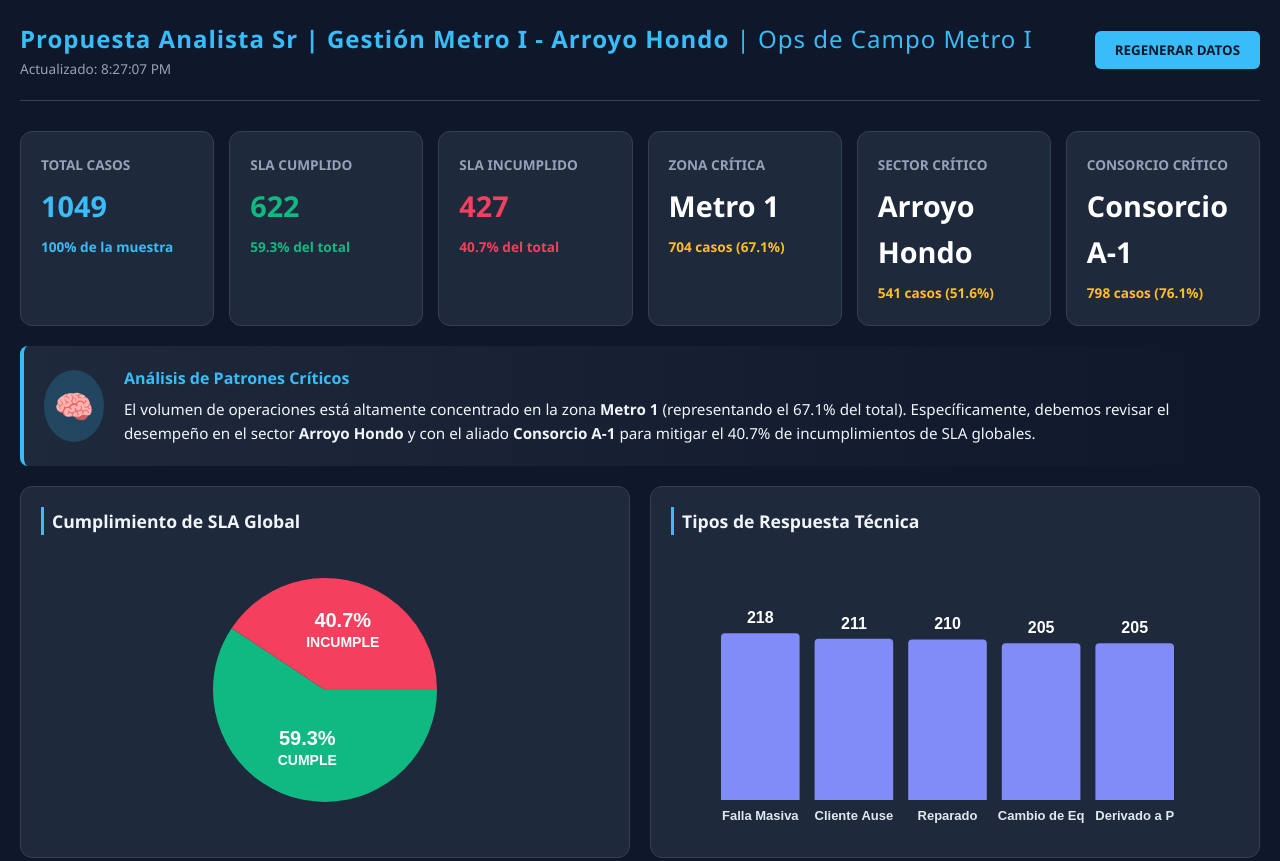
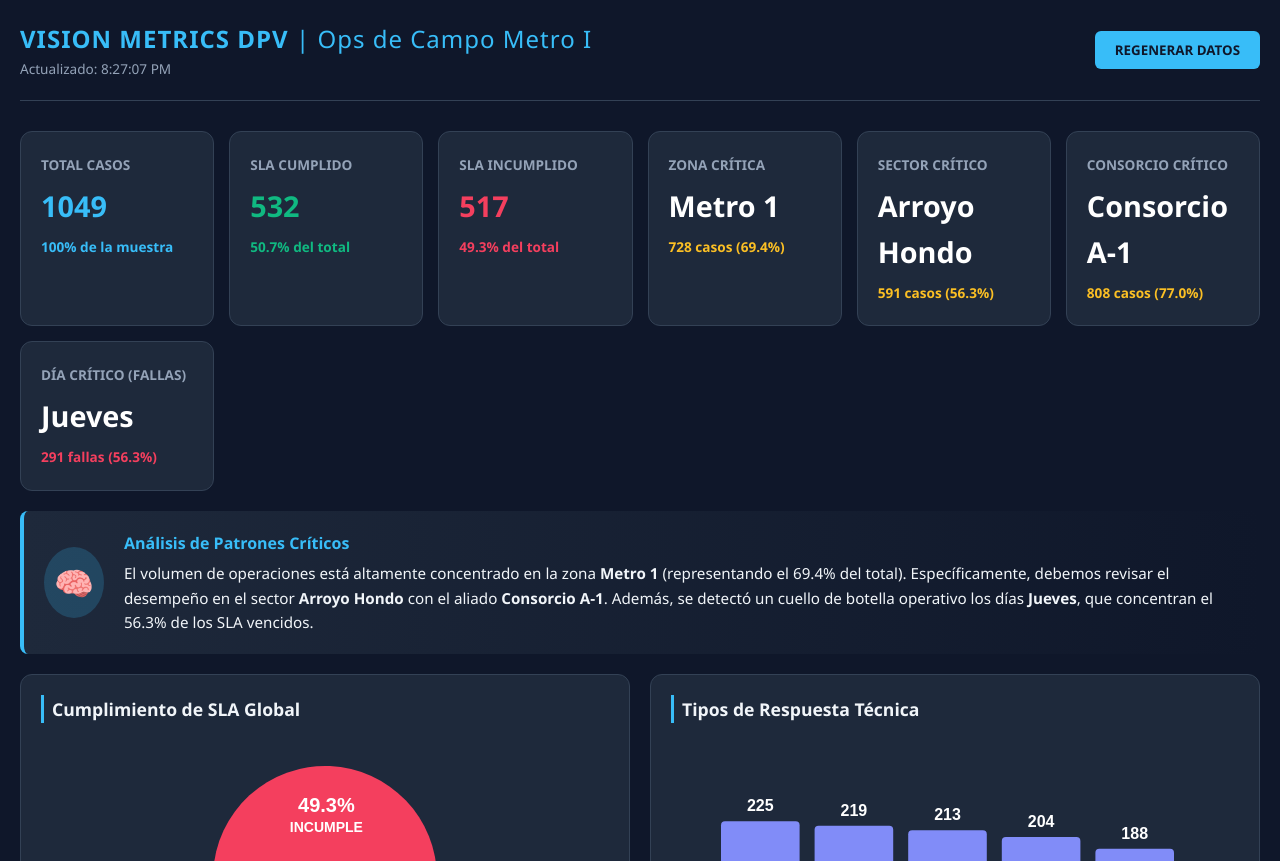
Before and after one commit to DARIELADOLFO/ANALIZADOR_SLA_PUNTUALIDAD, a plain HTML site: page index.html in a window 1280 px wide. Shown: the top 861 px of the page. Drawn offline with Linux system fonts and the light colour scheme.

Commit message:
Update index.html

```diff
--- a/index.html
+++ b/index.html
@@ -6,7 +6,6 @@
     <title>SLA Operational Intelligence | Ops de Campo Metro I</title>
     <style>
         :root {
-            /* Colores del diseño original */
             --bg-dark: #0f172a;
             --card-bg: #1e293b;
             --accent: #38bdf8;
@@ -175,7 +174,7 @@
 <div class="dashboard-container">
     <header>
         <div class="header-title">
-            <h1>Propuesta Analista Sr | Gestión Metro I - Arroyo Hondo <span style="font-weight: 200;">| Ops de Campo Metro I</span></h1>
+            <h1>VISION METRICS DPV <span style="font-weight: 200;">| Ops de Campo Metro I</span></h1>
             <p id="last-update">Actualizado: --</p>
         </div>
         <div class="header-actions">
@@ -219,7 +218,8 @@
             <option value="CUMPLE">Solo Cumplidos</option>
         </select>
         <div style="flex-grow: 1;"></div>
-<span id="contador-registros" style="font-size: 0.85rem; color: var(--text-dim)">Visualizando registros...</span>    </div>
+        <span id="contador-registros" style="font-size: 0.85rem; color: var(--text-dim)">Visualizando registros...</span>
+    </div>
 
     <div class="data-table-container">
         <table id="techTable">
@@ -229,6 +229,7 @@
                     <th>Zona</th>
                     <th>Consorcio</th>
                     <th>Sector</th>
+                    <th>Día</th>
                     <th>SLA</th>
                     <th>Respuesta Técnica</th>
                     <th>Tiempo</th>
@@ -248,6 +249,7 @@ const CONFIG = {
     zonas: ["Metro 1", "Metro 2", "Norte", "Sur", "Este"],
     sectores: ["Arroyo Hondo", "Naco", "Los Mina", "Herrera", "Bella Vista", "Piantini", "Santiago Centro", "Bavaro"],
     consorcios: ["Consorcio A-1", "ServiRed", "TechField", "Alpha Ops"],
+    dias: ["Lunes", "Martes", "Miércoles", "Jueves", "Viernes", "Sábado", "Domingo"],
     respuestas: ["Reparado", "Cambio de Equipo", "Falla Masiva", "Cliente Ausente", "Derivado a Planta Externa"],
     tecnicos: ["Juan Perez", "Carlos Ruiz", "Dahiana Gomez", "Luis Abinader", "Marcos Pena", "Roberto Angel", "Elena Vasquez", "Pedro Martinez"]
 };
@@ -258,11 +260,13 @@ function generateData(count = 1000) {
         const zona = (Math.random() > 0.4) ? "Metro 1" : CONFIG.zonas[Math.floor(Math.random() * CONFIG.zonas.length)];
         const sector = (zona === "Metro 1" && Math.random() > 0.3) ? "Arroyo Hondo" : CONFIG.sectores[Math.floor(Math.random() * CONFIG.sectores.length)];
         const consorcio = (zona === "Metro 1") ? "Consorcio A-1" : CONFIG.consorcios[Math.floor(Math.random() * CONFIG.consorcios.length)];
+        const dia = (Math.random() > 0.6) ? "Jueves" : CONFIG.dias[Math.floor(Math.random() * CONFIG.dias.length)];
 
         // Probabilidad de SLA
         let failProb = 0.2; // base 20%
         if (zona === "Metro 1") failProb += 0.2;
         if (sector === "Arroyo Hondo") failProb += 0.15;
+        if (dia === "Jueves") failProb += 0.15;
 
         const incumple = Math.random() < failProb;
         const tiempo = incumple ? (Math.random() * 24 + 48).toFixed(1) : (Math.random() * 20 + 2).toFixed(1);
@@ -272,6 +276,7 @@ function generateData(count = 1000) {
             zona,
             sector,
             consorcio,
+            dia,
             respuesta: CONFIG.respuestas[Math.floor(Math.random() * CONFIG.respuestas.length)],
             tiempo,
             sla: incumple ? "INCUMPLE" : "CUMPLE"
@@ -289,7 +294,7 @@ function analyzeData(data) {
     // Contadores
     const counts = {
         sla: { CUMPLE: 0, INCUMPLE: 0 },
-        zona: {}, sector: {}, consorcio: {}, respuesta: {}
+        zona: {}, sector: {}, consorcio: {}, respuesta: {}, diaIncumple: {}
     };
 
     data.forEach(d => {
@@ -298,6 +303,10 @@ function analyzeData(data) {
         counts.sector[d.sector] = (counts.sector[d.sector] || 0) + 1;
         counts.consorcio[d.consorcio] = (counts.consorcio[d.consorcio] || 0) + 1;
         counts.respuesta[d.respuesta] = (counts.respuesta[d.respuesta] || 0) + 1;
+
+        if(d.sla === 'INCUMPLE') {
+            counts.diaIncumple[d.dia] = (counts.diaIncumple[d.dia] || 0) + 1;
+        }
     });
 
     const getTop = (obj) => Object.entries(obj).sort((a,b) => b[1] - a[1]);
@@ -305,12 +314,13 @@ function analyzeData(data) {
     const topZona = getTop(counts.zona)[0];
     const topSector = getTop(counts.sector)[0];
     const topConsorcio = getTop(counts.consorcio)[0];
+    const topDia = getTop(counts.diaIncumple)[0] || ["N/A", 0];
 
     return {
         total,
         cumplidos: counts.sla.CUMPLE,
         incumplidos: counts.sla.INCUMPLE,
-        topZona, topSector, topConsorcio,
+        topZona, topSector, topConsorcio, topDia,
         allZonas: getTop(counts.zona),
         allSectores: getTop(counts.sector).slice(0, 5),
         allRespuestas: getTop(counts.respuesta)
@@ -324,16 +334,17 @@ function renderKPIs(stats) {
     const container = document.getElementById('kpi-container');
     const t = stats.total;
 
-    // Calculamos los porcentajes sobre el total de 1000 casos como pediste
     const calcPerc = (val) => ((val / t) * 100).toFixed(1) + '%';
+    const calcPercFallas = (val) => stats.incumplidos > 0 ? ((val / stats.incumplidos) * 100).toFixed(1) + '%' : '0%';
 
     const cards = [
-        { label: 'Total Casos', value: t, sub: '100% de la muestra', color: 'var(--accent)', subColor: 'var(--accent)' }, // Azul
-        { label: 'SLA Cumplido', value: stats.cumplidos, sub: `${calcPerc(stats.cumplidos)} del total`, color: 'var(--success)', subColor: 'var(--success)' }, // Verde
-        { label: 'SLA Incumplido', value: stats.incumplidos, sub: `${calcPerc(stats.incumplidos)} del total`, color: 'var(--danger)', subColor: 'var(--danger)' }, // Rojo
-        { label: 'Zona Crítica', value: stats.topZona[0], sub: `${stats.topZona[1]} casos (${calcPerc(stats.topZona[1])})`, color: '#fff', subColor: 'var(--warning)' }, // Texto blanco, sub Amarillo
-        { label: 'Sector Crítico', value: stats.topSector[0], sub: `${stats.topSector[1]} casos (${calcPerc(stats.topSector[1])})`, color: '#fff', subColor: 'var(--warning)' }, // Texto blanco, sub Amarillo
-        { label: 'Consorcio Crítico', value: stats.topConsorcio[0], sub: `${stats.topConsorcio[1]} casos (${calcPerc(stats.topConsorcio[1])})`, color: '#fff', subColor: 'var(--warning)' } // Texto blanco, sub Amarillo
+        { label: 'Total Casos', value: t, sub: '100% de la muestra', color: 'var(--accent)', subColor: 'var(--accent)' },
+        { label: 'SLA Cumplido', value: stats.cumplidos, sub: `${calcPerc(stats.cumplidos)} del total`, color: 'var(--success)', subColor: 'var(--success)' },
+        { label: 'SLA Incumplido', value: stats.incumplidos, sub: `${calcPerc(stats.incumplidos)} del total`, color: 'var(--danger)', subColor: 'var(--danger)' },
+        { label: 'Zona Crítica', value: stats.topZona[0], sub: `${stats.topZona[1]} casos (${calcPerc(stats.topZona[1])})`, color: '#fff', subColor: 'var(--warning)' },
+        { label: 'Sector Crítico', value: stats.topSector[0], sub: `${stats.topSector[1]} casos (${calcPerc(stats.topSector[1])})`, color: '#fff', subColor: 'var(--warning)' },
+        { label: 'Consorcio Crítico', value: stats.topConsorcio[0], sub: `${stats.topConsorcio[1]} casos (${calcPerc(stats.topConsorcio[1])})`, color: '#fff', subColor: 'var(--warning)' },
+        { label: 'Día Crítico (Fallas)', value: stats.topDia[0], sub: `${stats.topDia[1]} fallas (${calcPercFallas(stats.topDia[1])})`, color: '#fff', subColor: 'var(--danger)' }
     ];
 
     container.innerHTML = cards.map(c => `
@@ -346,17 +357,15 @@ function renderKPIs(stats) {
 
     const insight = `El volumen de operaciones está altamente concentrado en la zona <b>${stats.topZona[0]}</b>
     (representando el ${calcPerc(stats.topZona[1])} del total). Específicamente, debemos revisar el desempeño
-    en el sector <b>${stats.topSector[0]}</b> y con el aliado <b>${stats.topConsorcio[0]}</b> para mitigar
-    el ${calcPerc(stats.incumplidos)} de incumplimientos de SLA globales.`;
+    en el sector <b>${stats.topSector[0]}</b> con el aliado <b>${stats.topConsorcio[0]}</b>. Además, se detectó un
+    cuello de botella operativo los días <b>${stats.topDia[0]}</b>, que concentran el ${calcPercFallas(stats.topDia[1])} de los SLA vencidos.`;
 
     document.getElementById('smart-insight').innerHTML = insight;
 }
 
 /**
- * CANVAS CHART ENGINE (Custom implementation)
+ * CANVAS CHART ENGINE
  */
-
-// 1. Gráfico de Pastel (Pie Chart) para SLA con % adentro
 function drawPieChart(canvasId, values, labels, colors) {
     const canvas = document.getElementById(canvasId);
     const ctx = canvas.getContext('2d');
@@ -379,7 +388,6 @@ function drawPieChart(canvasId, values, labels, colors) {
     values.forEach((val, i) => {
         const sliceAngle = (2 * Math.PI * val) / total;
 
-        // Dibujar rebanada
         ctx.beginPath();
         ctx.moveTo(centerX, centerY);
         ctx.arc(centerX, centerY, radius, startAngle, startAngle + sliceAngle);
@@ -387,7 +395,6 @@ function drawPieChart(canvasId, values, labels, colors) {
         ctx.fillStyle = colors[i];
         ctx.fill();
 
-        // Texto grande adentro del gráfico
         const midAngle = startAngle + sliceAngle / 2;
         const textX = centerX + Math.cos(midAngle) * (radius * 0.55);
         const textY = centerY + Math.sin(midAngle) * (radius * 0.55);
@@ -395,19 +402,18 @@ function drawPieChart(canvasId, values, labels, colors) {
         const percentage = ((val / total) * 100).toFixed(1) + '%';
 
         ctx.fillStyle = '#ffffff';
-        ctx.font = 'bold 20px Arial'; // TEXTO GRANDE
+        ctx.font = 'bold 20px Arial';
         ctx.textAlign = 'center';
         ctx.textBaseline = 'middle';
         ctx.fillText(percentage, textX, textY - 10);
 
-        ctx.font = 'bold 14px Arial'; // ETIQUETA GRANDE
+        ctx.font = 'bold 14px Arial';
         ctx.fillText(labels[i], textX, textY + 12);
 
         startAngle += sliceAngle;
     });
 }
 
-// 2. Gráfico de Barras con nombres y datos mucho más grandes
 function drawBarChart(canvasId, dataLabels, dataValues, color = '#38bdf8') {
     const canvas = document.getElementById(canvasId);
     const ctx = canvas.getContext('2d');
@@ -417,7 +423,7 @@ function drawBarChart(canvasId, dataLabels, dataValues, color = '#38bdf8') {
     ctx.scale(dpr, dpr);
 
     const width = canvas.offsetWidth;
-    const height = canvas.offsetHeight - 30; // Espacio para texto abajo
+    const height = canvas.offsetHeight - 30;
     const padding = 50;
     const barWidth = (width - padding * 2) / dataLabels.length - 15;
     const maxVal = Math.max(...dataValues) * 1.2;
@@ -429,24 +435,20 @@ function drawBarChart(canvasId, dataLabels, dataValues, color = '#38bdf8') {
         const x = padding + i * (barWidth + 15);
         const y = height - barHeight;
 
-        // Barra
         ctx.fillStyle = color;
         ctx.beginPath();
         if(ctx.roundRect) {
             ctx.roundRect(x, y, barWidth, barHeight, [4, 4, 0, 0]);
         } else {
-            ctx.rect(x, y, barWidth, barHeight); // Fallback navegadores viejos
+            ctx.rect(x, y, barWidth, barHeight);
         }
         ctx.fill();
 
-        // Etiquetas X (Nombres más grandes)
         ctx.fillStyle = '#e2e8f0';
         ctx.font = 'bold 13px Arial';
         ctx.textAlign = 'center';
-        // Recortamos el texto si es muy largo para que no se superponga
         ctx.fillText(dataLabels[i].substring(0, 12), x + (barWidth/2), height + 20);
 
-        // Valores numéricos encima de las barras (Mucho más grandes)
         ctx.fillStyle = '#ffffff';
         ctx.font = 'bold 16px Arial';
         ctx.fillText(val, x + (barWidth/2), y - 10);
@@ -464,6 +466,7 @@ function renderTable(data) {
             <td>${row.zona}</td>
             <td>${row.consorcio}</td>
             <td>${row.sector}</td>
+            <td>${row.dia}</td>
             <td><span class="badge ${row.sla === 'INCUMPLE' ? 'badge-danger' : 'badge-success'}">${row.sla}</span></td>
             <td>${row.respuesta}</td>
             <td>${row.tiempo}h</td>
@@ -488,35 +491,25 @@ function filterTable() {
  * INITIALIZATION
  */
 function initDashboard() {
-    // 1. Generar un volumen aleatorio de casos (ejemplo: entre 600 y 1500)
-    // Puedes cambiar estos números si quieres más o menos casos
     const volumenAleatorio = Math.floor(Math.random() * (1500 - 600 + 1)) + 600;
 
-    // 2. Pasamos ese número aleatorio a nuestro generador de datos
     RAW_DATA = generateData(volumenAleatorio);
     const stats = analyzeData(RAW_DATA);
 
     document.getElementById('last-update').innerText = `Actualizado: ${new Date().toLocaleTimeString()}`;
-
-    // 3. Actualizamos el texto en la pantalla para que muestre el volumen real
     document.getElementById('contador-registros').innerText = `Visualizando ${volumenAleatorio} registros operativos`;
 
     renderKPIs(stats);
     renderTable(RAW_DATA);
 
-    // Renderizar Gráficos con un pequeño retraso para asegurar que los divs tengan su tamaño final
     setTimeout(() => {
-        // Pastel SLA: Verde para Cumple, Rojo para Incumple
         drawPieChart('chartSlaPie', [stats.cumplidos, stats.incumplidos], ['CUMPLE', 'INCUMPLE'], ['#10b981', '#f43f5e']);
-
-        // Barras
         drawBarChart('chartRespuesta', stats.allRespuestas.map(d => d[0]), stats.allRespuestas.map(d => d[1]), '#818cf8');
         drawBarChart('chartZona', stats.allZonas.map(d => d[0]), stats.allZonas.map(d => d[1]), '#fbbf24');
         drawBarChart('chartSector', stats.allSectores.map(d => d[0]), stats.allSectores.map(d => d[1]), '#38bdf8');
     }, 150);
 }
 
-// Start
 window.onload = initDashboard;
 </script>
 
```
